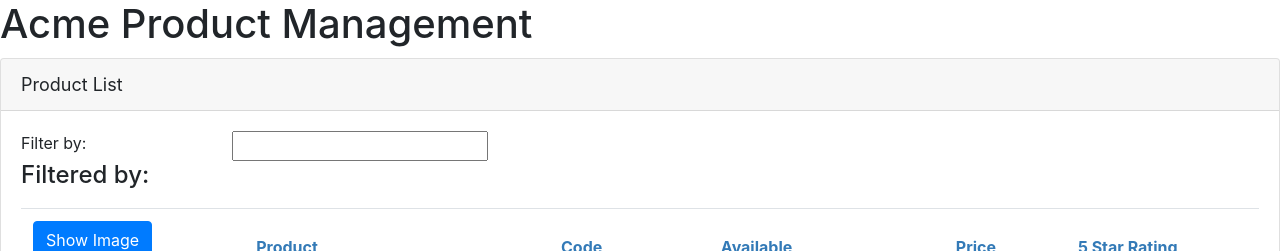
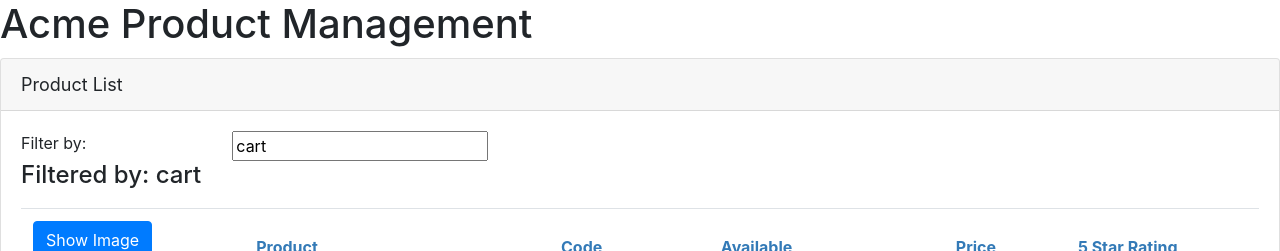
Before and after one commit to abuyako/product-app, an Angular app: page / in a window 1280 px wide. Shown: the top 251 px of the page. Built offline with nearby package versions, Linux system fonts and the light colour scheme.

Commit message:
set default value for both filter Product and listFilter properties

```diff
--- a/src/app/products/product-list.component.ts
+++ b/src/app/products/product-list.component.ts
@@ -75,6 +75,10 @@
         }
       ];
 
+      constructor() {
+        this.filteredProducts = this.products;
+        this.listFilter = 'cart';
+      }
       performFilter(filterBy: string): IProduct[] {
         filterBy = filterBy.toLocaleLowerCase();
         return this.products.filter((product: IProduct) =>
```
